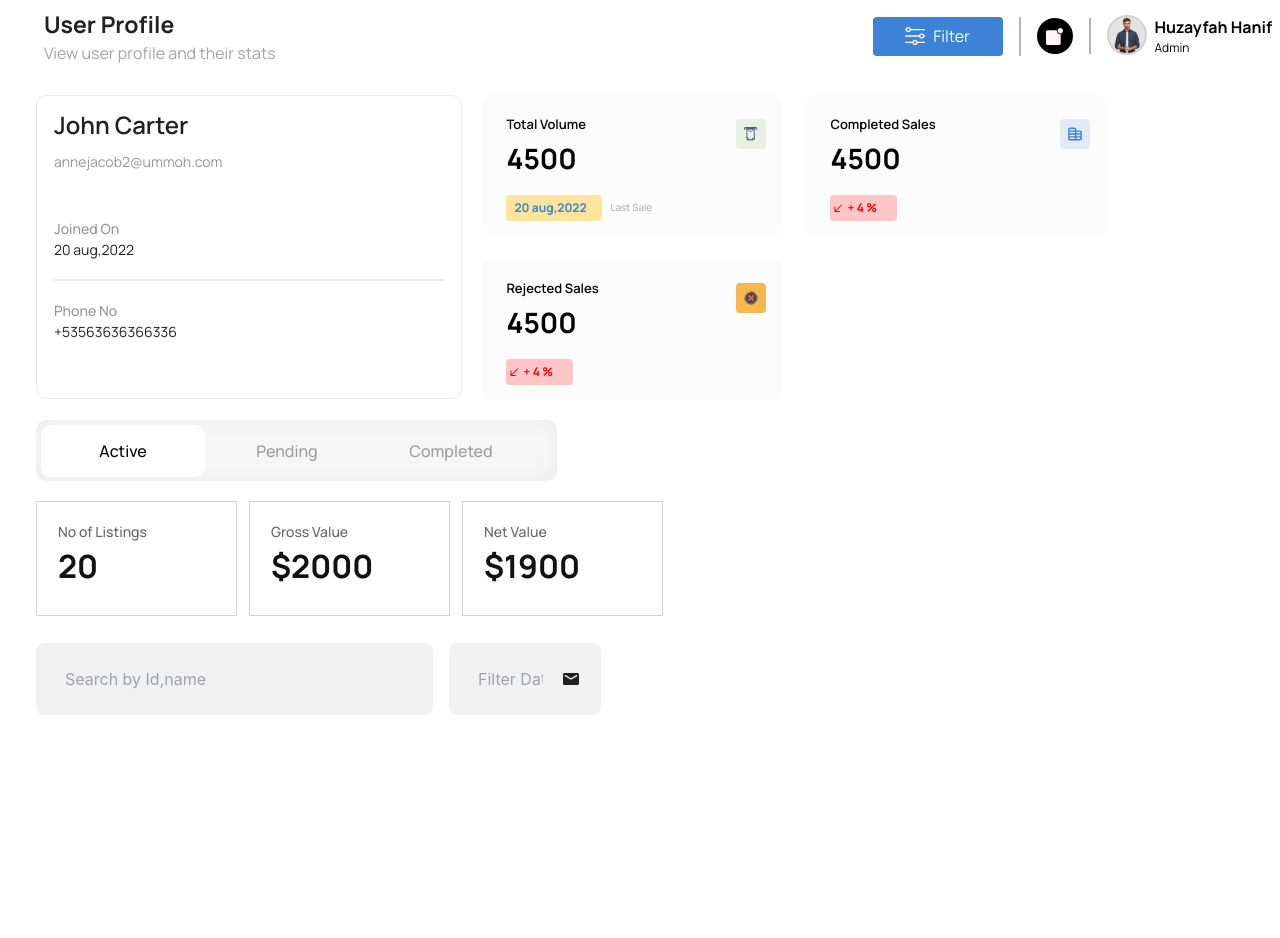
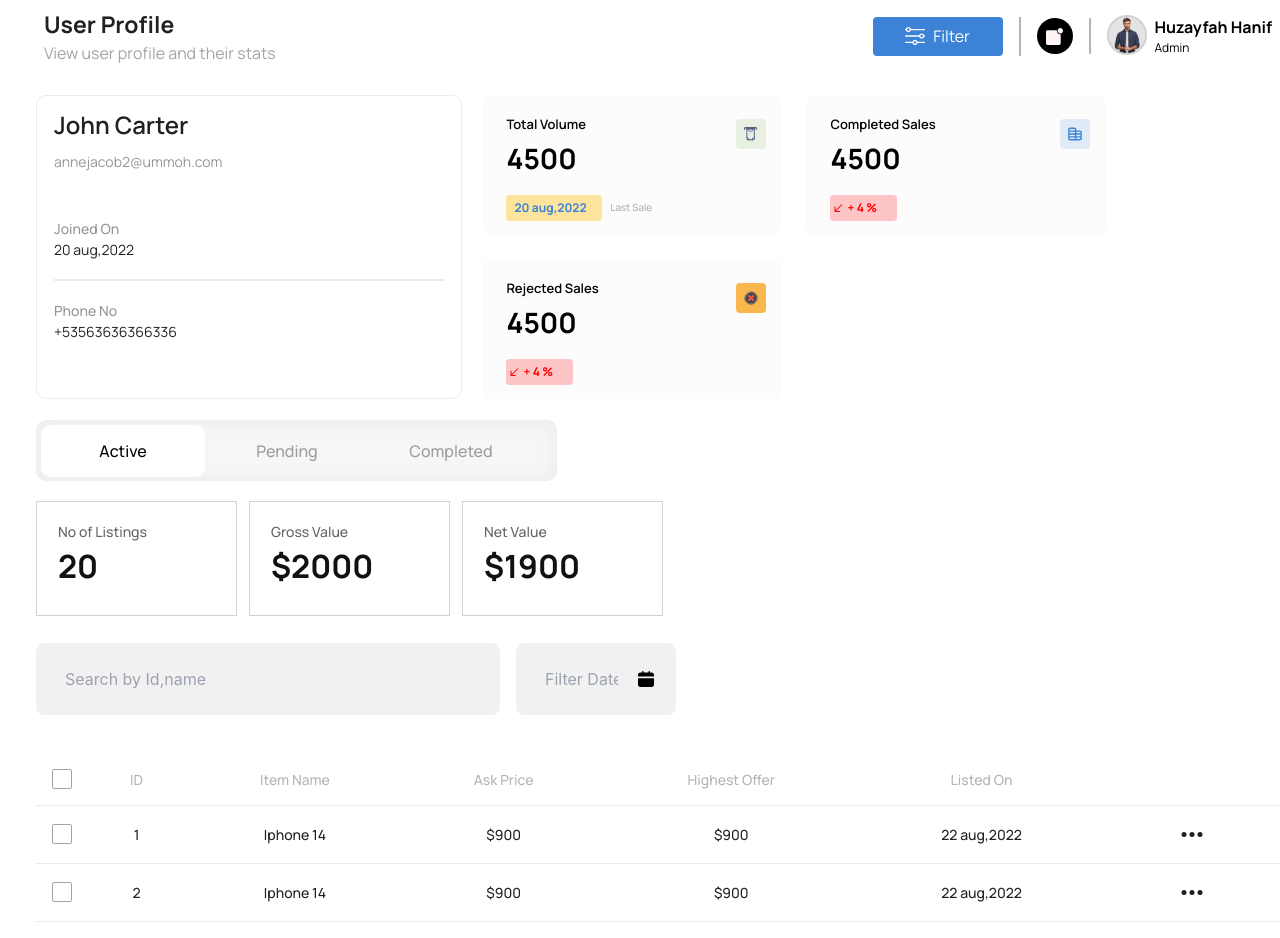
Before and after one commit to SmurfTec/Electra-Admin, a React (Vite) app: page /UserProfile in a window 1280 px wide. Shown: the top 938 px of the page. Before the commit the page ends 800 px from the top, so only its background shows below. Built offline with nearby package versions, Linux system fonts and the light colour scheme.

Commit message:
userprofile almost complete

```diff
--- a/src/assets/Images.tsx
+++ b/src/assets/Images.tsx
@@ -50,6 +50,7 @@ const IMAGES: any = {
     Filter: new URL('../assets/Images/Filter.svg', import.meta.url).href,
     RectangleBox: new URL('../assets/Images/RectangleBox.svg', import.meta.url).href,
     Search: new URL('../assets/Images/Search.svg', import.meta.url).href,
+    FilterDate: new URL('../assets/Images/FilterDate.svg', import.meta.url).href,
 
 
 }
--- a/src/atoms/InputText/index.tsx
+++ b/src/atoms/InputText/index.tsx
@@ -11,11 +11,11 @@ const CustomInputTxt=styled(InputText)`
     box-shadow: none !important; /* Add this line */
   }
 `
-export  const InputTxt = ({width,img,MainClasses,iconRight,...restProps}:any) => {
+export  const InputTxt = ({width,img,MainClasses,iconRight,inputClasses,...restProps}:any) => {
   return (
     <div className={`flex items-center bg-lightgray gap-3 rounded-[8px] w-[397px] h-[72px] overflow-hidden pl-[21px] pr-[22px] ${MainClasses}`}>
   {(iconRight ==false && img) && <img src={img} alt="icon-img"/>}
-    <CustomInputTxt {...restProps} />
+    <CustomInputTxt {...restProps} className={`${inputClasses}`} />
     {(iconRight ==true && img) && <img src={img} alt="icon-img"/>}
 </div>
   )
--- a/src/atoms/Table/index.tsx
+++ b/src/atoms/Table/index.tsx
@@ -4,7 +4,7 @@ import { SVGIcon } from "../../components/SVG";
 import IMAGES from "../../assets/Images";
 
 import { CustomMenu,CustomTableWrapper,CustomTable } from "../global.style.js"
-export const CustomTableComponent = ({filterData,selectedProducts,setSelectedProducts,columnData,MultipleSelect}:any) => {
+export const CustomTableComponent = ({filterData,showWrapper,selectedProducts,setSelectedProducts,columnData,MultipleSelect}:any) => {
 
 
 
@@ -104,7 +104,9 @@ export const CustomTableComponent = ({filterData,selectedProducts,setSelectedPro
   return (
     <>
       <div className="relative">
-        <CustomTableWrapper></CustomTableWrapper>
+     {showWrapper &&
+     <CustomTableWrapper></CustomTableWrapper>
+     }
         <CustomTable
 
           rows={10}
--- a/src/pages/Users/UserProfile/index.tsx
+++ b/src/pages/Users/UserProfile/index.tsx
@@ -1,9 +1,11 @@
-import React, { useState } from 'react'
+import React, { useState,useRef } from 'react'
 import { DashCard } from '../../../components'
 import IMAGES from '../../../assets/Images'
-import { CustomButton } from '../../../atoms'
+import { CustomButton,CustomTableComponent } from '../../../atoms'
 import { Header } from '../../../components'
 import { InputTxt } from '../../../atoms'
+import { SVGIcon } from '../../../components/SVG'
+import {CustomMenu} from "../../../atoms/global.style.js"
 export const UserProfile = () => {
     const [activetxt, setactivetxt] = useState('Active')
     const[search,setSearch]=useState('')
@@ -24,6 +26,134 @@ export const UserProfile = () => {
         { id: 9, txt: 'Completed', title: "Net Value", body: '17' },
         { id: 10, txt: 'Completed', title: "Total Points Earned", body: '1500' },
     ])
+    const menuLeft: any = useRef(null);
+    const handleBanUser = (e:any) => {
+        // e.preventDefault()
+        // const selectedUserIds = selectedProducts.map((product: any) => product.id);
+        // console.log("Selected User IDs:", selectedUserIds);
+      };
+    const items = [
+        {
+
+          items: [
+            {
+              label: "Ban User",
+              command: handleBanUser,
+              template: (item: any, options: any) => {
+                return (
+                  <div style={{ backgroundColor: 'rgba(255, 245, 0, 0.05)' }} className="flex gap-1 items-center  text-[10px] font-[400] text-[#21212]">
+                    <SVGIcon
+                      fillcolor={'#212121'}
+                      src={IMAGES.Ban}
+                    /> Ban User
+                  </div>
+                )
+              }
+            },
+            {
+              label: "Delete",
+              command: handleBanUser,
+              template: (item: any, options: any) => {
+                return (
+                  <div  style={{ background: 'rgba(231, 29, 54, 0.05)' }} className="flex w-full gap-1  items-center  text-[10px] font-[400] text-[#E71D36]">
+                    <SVGIcon
+
+                      fillcolor={'#E71D36'}
+                      src={IMAGES.Delete}
+                    /> Delete
+                  </div>
+                )
+              }
+            },
+            {
+              label: "Select",
+              command: handleBanUser,
+              template: (item: any, options: any) => {
+                return (
+                  <div  style={{ background: 'rgba(46, 102, 194, 0.05)' }} className="flex gap-1 items-center  text-[10px] font-[400] text-[#21212]">
+                    <SVGIcon
+                      fillcolor={'#212121'}
+                      src={IMAGES.Select}
+                    /> Select
+                  </div>
+                )
+              }
+            },
+          ],
+        },
+
+      ];
+
+    const MenuBodyTemplate = (rowData:any) => {
+
+
+        return (
+          <>
+            <div
+              className={`px-[14px] py-[4px] text-[white] relative  flex justify-center items-center rounded-[5px] text-[12px]`}
+            >
+              <SVGIcon
+                onClick={(event: any) => {
+                  event.preventDefault();
+                  menuLeft.current.toggle(event);
+                }}
+
+                src={IMAGES.Dots}
+              />
+
+              <CustomMenu   model={items} popup ref={menuLeft} id="popup_menu_left" />
+            </div>
+          </>
+        );
+      };
+    const [filterData, setFilterData] = useState([
+        {
+          id: 1,
+          itemname: "Iphone 14",
+          askprice: "$900",
+          highestOffer: "$900",
+          listedon:"22 aug,2022"
+        },
+        {
+          id: 2,
+          itemname: "Iphone 14",
+          askprice: "$900",
+          highestOffer: "$900",
+          listedon:"22 aug,2022"
+        },
+        {
+          id: 3,
+          itemname: "Iphone 14",
+          askprice: "$900",
+          highestOffer: "$900",
+          listedon:"22 aug,2022"
+        },
+        {
+          id: 4,
+          itemname: "Iphone 14",
+          askprice: "$900",
+          highestOffer: "$900",
+          listedon:"22 aug,2022"
+        },
+        {
+          id: 5,
+          itemname: "Iphone 14",
+          askprice: "$900",
+          highestOffer: "$900",
+          listedon:"22 aug,2022"
+        },
+
+      ]);
+      const [columnData]=useState([
+        {field:"id",header:'ID' },
+        {field:"itemname",header:'Item Name' },
+        {field:"askprice",header:'Ask Price' },
+        {field:"highestOffer",header:'Highest Offer' },
+        {field:"listedon",header:'Listed On' },
+        {field:"",header:'' ,body:MenuBodyTemplate}
+      ])
+
+      const [selectedProducts, setSelectedProducts] = useState<any>([]);
     const handleButton = (id: any) => {
         const buttonfilter = ButtonList.map((item: any, index: any) => {
             if (item.id == id) {
@@ -170,21 +300,31 @@ export const UserProfile = () => {
          <div className='mt-[27px] flex gap-4 flex-wrap'>
          <InputTxt
         placeholder="Search by Id,name"
-        MainClasses={`!bg-[#F1F1F1] !text-[#656565]`}
+        MainClasses={`!bg-[#F1F1F1] !text-[#656565] !w-[29rem]`}
         img={IMAGES.Search}
         value={search}
         onChange={(e: any) => setSearch(e.target.value)}
       />
       <InputTxt
         placeholder="Filter Date"
-        MainClasses={`!bg-[#F1F1F1] !text-[#656565] !w-[152px]`}
-        img={IMAGES.Email}
-        value={search}
-        onChange={(e: any) => setSearch(e.target.value)}
+        MainClasses={`!bg-[#F1F1F1] !text-[#656565] !w-[10rem]`}
+        img={IMAGES.FilterDate}
+        inputClasses={`!text-[#656565]`}
+
+
         iconRight={true}
       />
             </div>
-
+         <div className='mt-[38px]'>
+            <CustomTableComponent
+            showWrapper={false}
+            filterData={filterData}
+            selectedProducts={selectedProducts}
+             setSelectedProducts={setSelectedProducts}
+              columnData={columnData}
+               MultipleSelect={true}
+            />
+         </div>
 
         </div>
     )
```
Also changed, not shown: src/assets/Images/FilterDate.svg (added).
